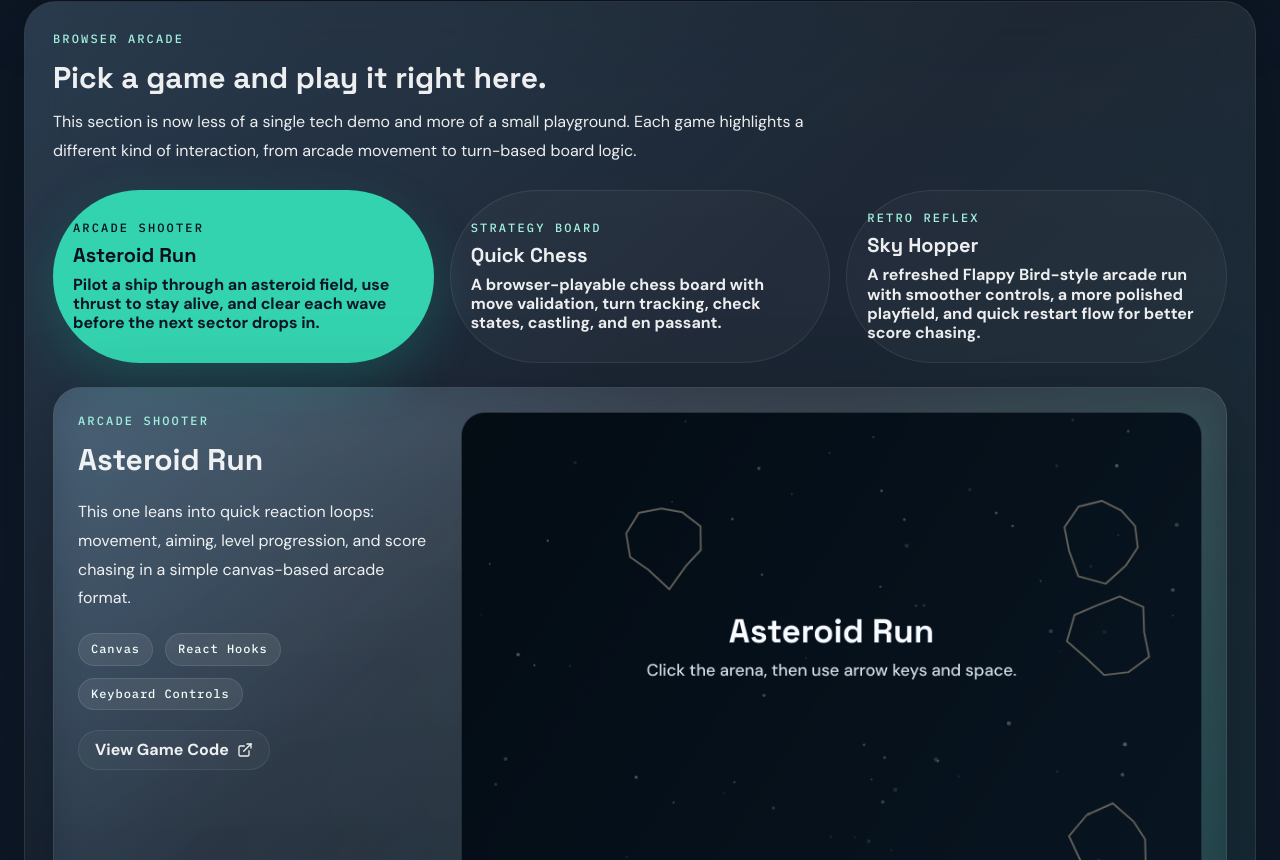
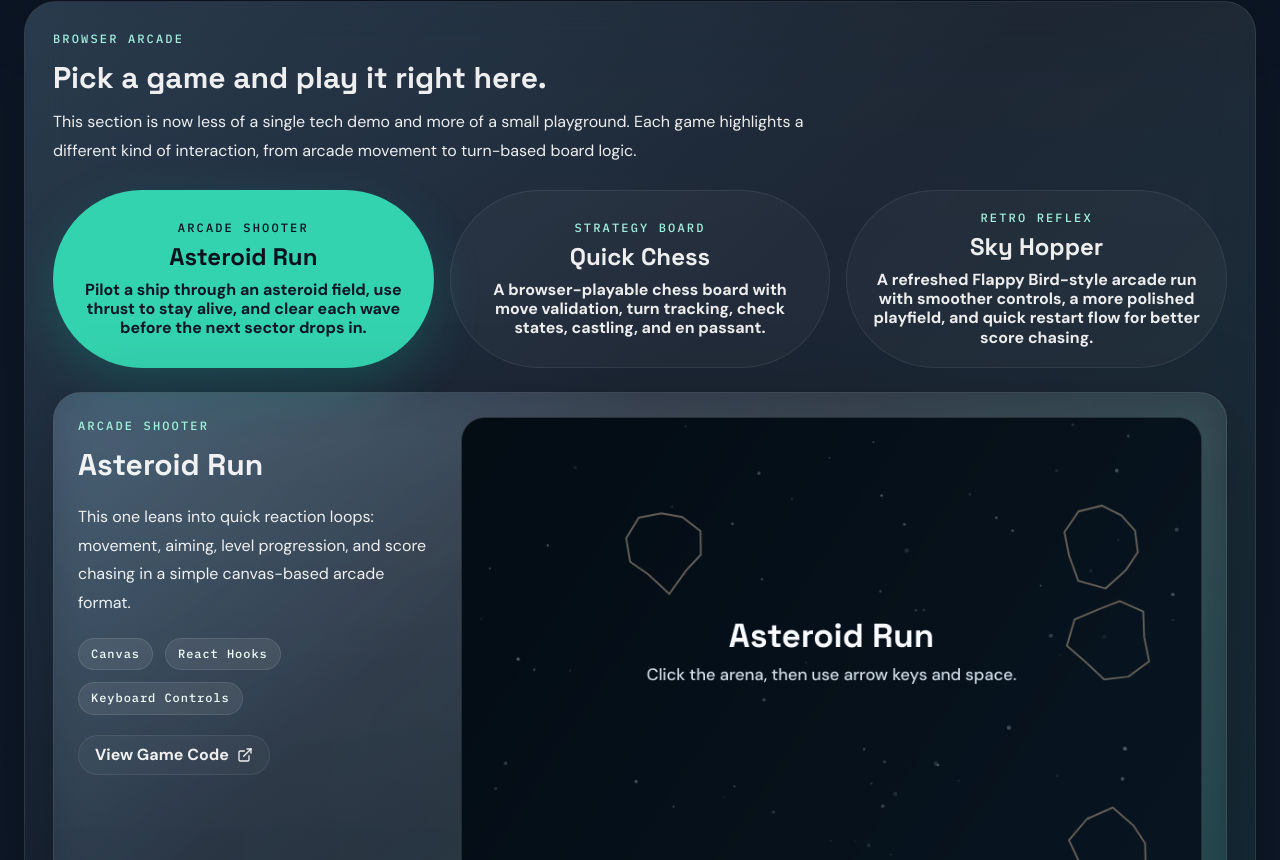
Before and after one commit to Mewagers/Mewagers.github.io, a React (Create React App) app: page / in a window 1280 px wide. Shown: the part 2860-3720 px from the top of the page. Built offline with nearby package versions, Linux system fonts and the light colour scheme.

Commit message:
random changes

```diff
--- a/src/components/Projects.js
+++ b/src/components/Projects.js
@@ -256,14 +256,14 @@ const Projects = () => {
                                         px={5}
                                         py={5}
                                         whiteSpace="normal"
-                                        textAlign="left"
+                                        textAlign="center"
                                         justifyContent="flex-start"
                                     >
-                                        <Stack spacing={2} align="flex-start">
+                                        <Stack spacing={2} align="center">
                                             <Text textStyle="eyebrow" color={selectedGameId === game.id ? 'ink.950' : 'brand.200'}>
                                                 {game.label}
                                             </Text>
-                                            <Text fontFamily="heading" fontSize="xl" color="inherit">
+                                            <Text fontFamily="heading" fontSize="2xl" color="inherit">
                                                 {game.title}
                                             </Text>
                                             <Text color={selectedGameId === game.id ? 'ink.900' : 'whiteAlpha.760'}>
```
Also changed, not shown: 1 other file (tests, documents, lock files or other folders).
